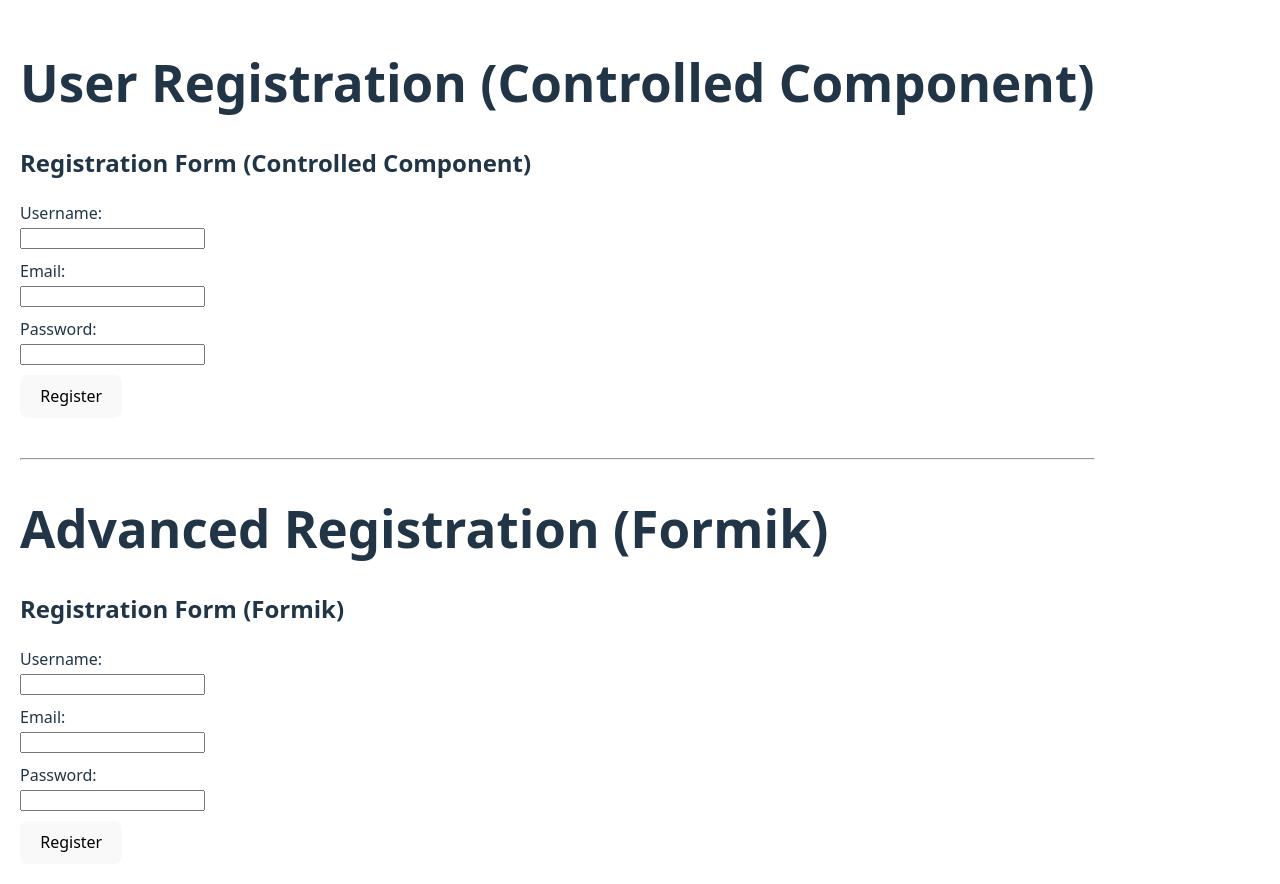
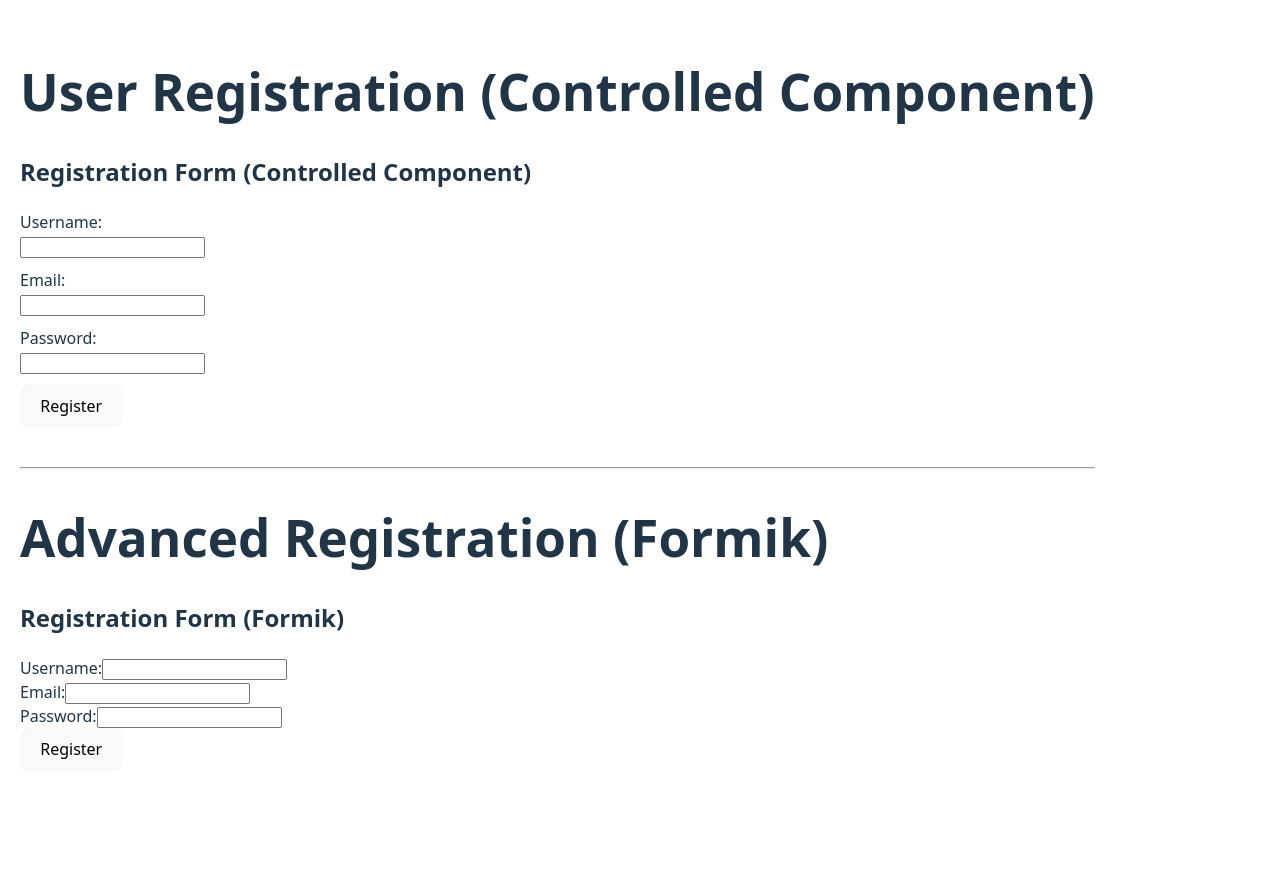
Before and after one commit to bettytracey27/alx-fe-reactjs, a React (Vite) app in the folder form-handling-react/: page / in a window 1280 px wide. After the commit the page ends 800 px from the top, so only its background shows below. Built offline with nearby package versions, Linux system fonts and the light colour scheme.

Commit message:
Task 0: ALX-proof Formik integration, Yup validation and logic

```diff
--- a/form-handling-react/src/App.jsx
+++ b/form-handling-react/src/App.jsx
@@ -1,6 +1,6 @@
 import React from 'react';
 import RegistrationForm from './components/RegistrationForm';
-import FormikForm from './components/FormikForm'; // Must match file name exactly
+import FormikForm from './components/FormikForm';
 
 function App() {
   return (
@@ -11,7 +11,7 @@ function App() {
       <hr style={{ margin: '40px 0' }} />
 
       <h1>Advanced Registration (Formik)</h1>
-      <FormikForm /> {/* Make sure this component is called exactly */}
+      <FormikForm />
     </div>
   );
 }
--- a/form-handling-react/src/components/FormikForm.jsx
+++ b/form-handling-react/src/components/FormikForm.jsx
@@ -2,8 +2,7 @@ import React from 'react';
 import { Formik, Form, Field, ErrorMessage } from 'formik';
 import * as Yup from 'yup';
 
-function FormikForm() {
-  // 1️⃣ Yup validation schema
+export default function FormikForm() {
   const validationSchema = Yup.object().shape({
     username: Yup.string().required('Username is required'),
     email: Yup.string().email('Invalid email format').required('Email is required'),
@@ -12,43 +11,36 @@ function FormikForm() {
       .required('Password is required'),
   });
 
-  // 2️⃣ Formik submit function
   const handleSubmit = (values, { resetForm }) => {
     alert(`Registration successful!\nUsername: ${values.username}\nEmail: ${values.email}`);
-    resetForm(); // Clear form after submission
+    resetForm();
   };
 
   return (
     <Formik
       initialValues={{ username: '', email: '', password: '' }}
-      validationSchema={validationSchema} // Attach Yup schema
-      onSubmit={handleSubmit} // Formik submit
+      validationSchema={validationSchema}
+      onSubmit={handleSubmit}
     >
       <Form>
         <h2>Registration Form (Formik)</h2>
 
-        <div style={{ marginBottom: '10px' }}>
-          <label htmlFor="username">Username:</label><br />
-          <Field id="username" name="username" type="text" />
-          <div style={{ color: 'red' }}>
-            <ErrorMessage name="username" />
-          </div>
+        <div>
+          <label htmlFor="username">Username:</label>
+          <Field id="username" name="username" />
+          <ErrorMessage name="username" component="div" style={{ color: 'red' }} />
         </div>
 
-        <div style={{ marginBottom: '10px' }}>
-          <label htmlFor="email">Email:</label><br />
+        <div>
+          <label htmlFor="email">Email:</label>
           <Field id="email" name="email" type="email" />
-          <div style={{ color: 'red' }}>
-            <ErrorMessage name="email" />
-          </div>
+          <ErrorMessage name="email" component="div" style={{ color: 'red' }} />
         </div>
 
-        <div style={{ marginBottom: '10px' }}>
-          <label htmlFor="password">Password:</label><br />
+        <div>
+          <label htmlFor="password">Password:</label>
           <Field id="password" name="password" type="password" />
-          <div style={{ color: 'red' }}>
-            <ErrorMessage name="password" />
-          </div>
+          <ErrorMessage name="password" component="div" style={{ color: 'red' }} />
         </div>
 
         <button type="submit">Register</button>
@@ -56,5 +48,3 @@ function FormikForm() {
     </Formik>
   );
 }
-
-export default FormikForm;
```
